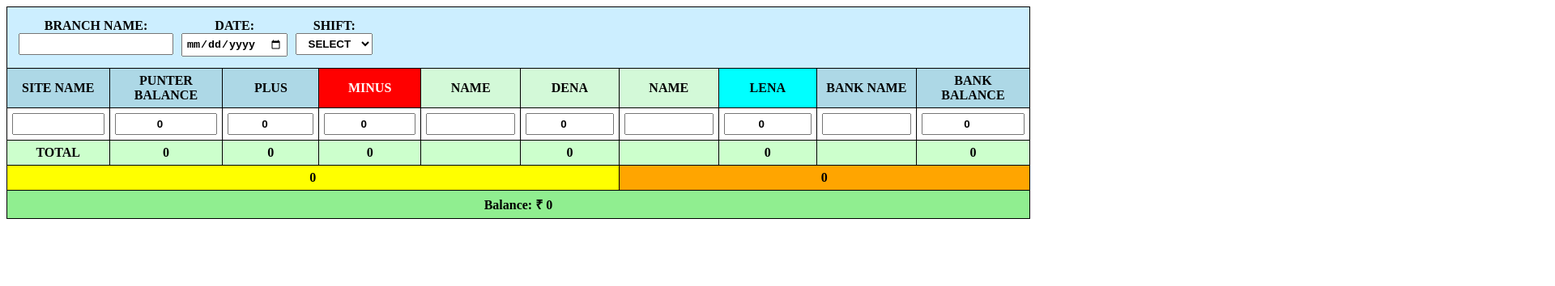
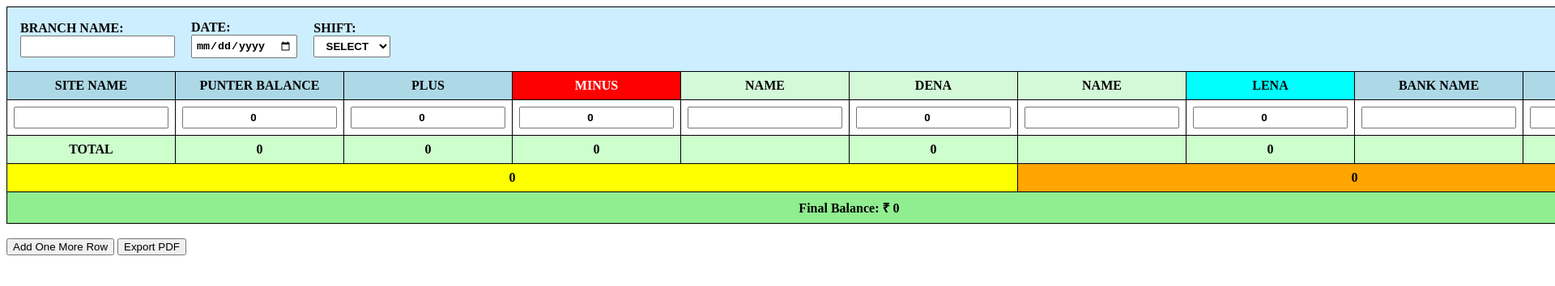
Before and after one commit to accmanage/report, a plain HTML site: page index.html in a window 1280 px wide. Both pictures are taken after a click on the button "Export PDF". Shown: the top 354 px of the page at 81% size, 1920 px wide, since content can reach past the window. Drawn offline with nearby package versions, Linux system fonts and the light colour scheme.

Commit message:
Update index.html

```diff
--- a/index.html
+++ b/index.html
@@ -2,70 +2,100 @@
 <html lang="en">
 <head>
   <meta charset="UTF-8" />
-  <meta name="viewport" content="width=device-width, initial-scale=1.0" />
   <title>Balance Sheet</title>
   <script src="https://cdnjs.cloudflare.com/ajax/libs/jspdf/2.5.1/jspdf.umd.min.js"></script>
   <script src="https://cdnjs.cloudflare.com/ajax/libs/html2canvas/1.4.1/html2canvas.min.js"></script>
   <style>
     table {
       border-collapse: collapse;
-      width: 100%;
+      width: auto;
       table-layout: auto;
     }
     th, td {
       border: 1px solid black;
       text-align: center;
-      padding: 6px;
-      word-wrap: break-word;
+      padding: 8px;
     }
-    th { background-color: #add8e6; }
-    .red { background-color: red; color: white; }
-    .light-green { background-color: #d3f9d8; }
-    .aqua { background-color: aqua; }
-    .total-row { background-color: #ccffcc; font-weight: bold; }
-    .yellow-sum { background-color: yellow; font-weight: bold; }
-    .orange-sum { background-color: orange; font-weight: bold; }
-    .green-sum { background-color: #90ee90; font-weight: bold; text-align: center; font-size: 16px; }
+    th {
+      background-color: #add8e6;
+    }
+    .red {
+      background-color: red;
+      color: white;
+    }
+    .light-green {
+      background-color: #d3f9d8;
+    }
+    .aqua {
+      background-color: aqua;
+    }
+    .light-blue {
+      background-color: #e0f0ff;
+    }
+    .light-orange {
+      background-color: #ffe5cc;
+    }
+    .total-row {
+      background-color: #ccffcc;
+      font-weight: bold;
+    }
+    .yellow-sum {
+      background-color: yellow;
+      font-weight: bold;
+    }
+    .orange-sum {
+      background-color: orange;
+      font-weight: bold;
+    }
 
-    /* Inputs */
+    /* Capitalize and center text inputs and select */
     input[type="text"], select {
       text-transform: uppercase;
       text-align: center;
     }
+
     input[type="number"], select {
       text-align: center;
     }
-    input, select {
-      width: 100%;
+
+    input[type="text"], input[type="number"], input[type="date"], select {
+      width: auto;
+      min-width: 60px;
       box-sizing: border-box;
       padding: 4px;
+    }
+
+    th, td, input, select {
       font-weight: bold;
     }
 
-    /* Responsive for mobile */
-    @media (max-width: 768px) {
-      table { font-size: 12px; }
-      th, td { padding: 4px; }
-      input, select { font-size: 12px; }
+    .green-sum {
+      background-color: #90ee90;
+      font-weight: bold;
+      text-align: center;
+      font-size: 16px;
     }
+
+
+
   </style>
 </head>
 <body>
   <form id="balanceForm">
     <table id="balanceTable">
       <tr>
-        <td colspan="10" style="background-color: #cceeff;">
-          <div style="display: flex; flex-wrap: wrap; gap: 10px; padding: 8px;">
+        <td colspan="10" style="background-color: #cceeff; text-align: left;">
+          <div style="display: flex; gap: 20px; padding: 8px; align-items: center;">
             <div>
-              <label><b>BRANCH NAME:</b></label><br />
+              <label style="font-weight: bold;">BRANCH NAME:</label><br />
               <input type="text" id="branchName" />
             </div>
             <div>
-              <label><b>DATE:</b></label><br />
+              <label style="font-weight: bold;">DATE:</label><br />
               <input type="date" id="reportDate" />
             </div>
             <div>
-              <label><b>SHIFT:</b></label><br />
+              <label style="font-weight: bold;">SHIFT:</label><br />
               <select id="shift">
                 <option value="">Select</option>
                 <option value="Morning">Morning</option>
@@ -122,10 +152,12 @@
       <tr id="greenRow">
         <td colspan="10" class="green-sum">Final Balance: ₹ 0</td>
       </tr>
+
+
     </table>
 
     <br />
-    <button type="button" onclick="addRow()" class="no-print">Add Row</button>
+    <button type="button" onclick="addRow()" class="no-print" id="addRowBtn">Add One More Row</button>
     <button type="button" onclick="exportPDF()" class="no-print">Export PDF</button>
   </form>
 
@@ -146,7 +178,8 @@
         '<input type="number" class="bank" value="0" />'
       ];
       for (let i = 0; i < columns.length; i++) {
-        row.insertCell(i).innerHTML = columns[i];
+        const cell = row.insertCell(i);
+        cell.innerHTML = columns[i];
       }
       attachListeners();
     }
@@ -172,20 +205,24 @@
       document.getElementById("totalDena").textContent = dena;
       document.getElementById("totalLena").textContent = lena;
       document.getElementById("totalBank").textContent = bank;
+
       document.getElementById("yellowSum").textContent = yellowTotal;
       document.getElementById("orangeSum").textContent = orangeTotal;
-      document.getElementById("greenRow").querySelector("td").textContent = `Balance: ₹ ${greenTotal}`;
+      document.getElementById("greenRow").querySelector("td").textContent =
+        Balance: ₹ ${greenTotal};
     }
 
+
     function attachListeners() {
-      document.querySelectorAll("input[type='number']").forEach(input => {
-        input.addEventListener("input", calculateTotals);
-      });
-      document.querySelectorAll("input[type='text'], select").forEach(input => {
-        input.addEventListener("input", () => {
-          input.value = input.value.toUpperCase();
+      document.querySelectorAll("input[type='number']")
+        .forEach(input => input.addEventListener("input", calculateTotals));
+
+      document.querySelectorAll("input[type='text'], select")
+        .forEach(input => {
+          input.addEventListener("input", () => {
+            input.value = input.value.toUpperCase();
+          });
         });
-      });
     }
 
     function exportPDF() {
@@ -193,30 +230,27 @@
       const buttons = form.querySelectorAll(".no-print");
       buttons.forEach(btn => btn.style.display = "none");
 
-      html2canvas(form, { scale: 2, useCORS: true }).then(canvas => {
+      html2canvas(form, { scale: 2 }).then(canvas => {
         const imgData = canvas.toDataURL("image/png");
         const pdf = new jspdf.jsPDF({
-          orientation: 'landscape',
+          orientation: 'landscape', // ← switched to vertical
           unit: 'mm',
           format: 'a4'
         });
 
         const pageWidth = pdf.internal.pageSize.getWidth();
         const pageHeight = pdf.internal.pageSize.getHeight();
+
         const imgProps = pdf.getImageProperties(imgData);
+        const imgWidth = pageWidth;
+        const imgHeight = (imgProps.height * imgWidth) / imgProps.width;
 
-        let imgWidth = pageWidth;
-        let imgHeight = (imgProps.height * imgWidth) / imgProps.width;
-
-        if (imgHeight > pageHeight) {
-          imgHeight = pageHeight;
-          imgWidth = (imgProps.width * imgHeight) / imgProps.height;
+        let y = 0;
+        if (imgHeight < pageHeight) {
+          y = (pageHeight - imgHeight) / 2;
         }
 
-        const x = (pageWidth - imgWidth) / 2;
-        const y = (pageHeight - imgHeight) / 2;
-
-        pdf.addImage(imgData, 'PNG', x, y, imgWidth, imgHeight);
+        pdf.addImage(imgData, 'PNG', 0, y, imgWidth, imgHeight);
         pdf.save("balance-sheet.pdf");
 
         buttons.forEach(btn => btn.style.display = "inline-block");
```
